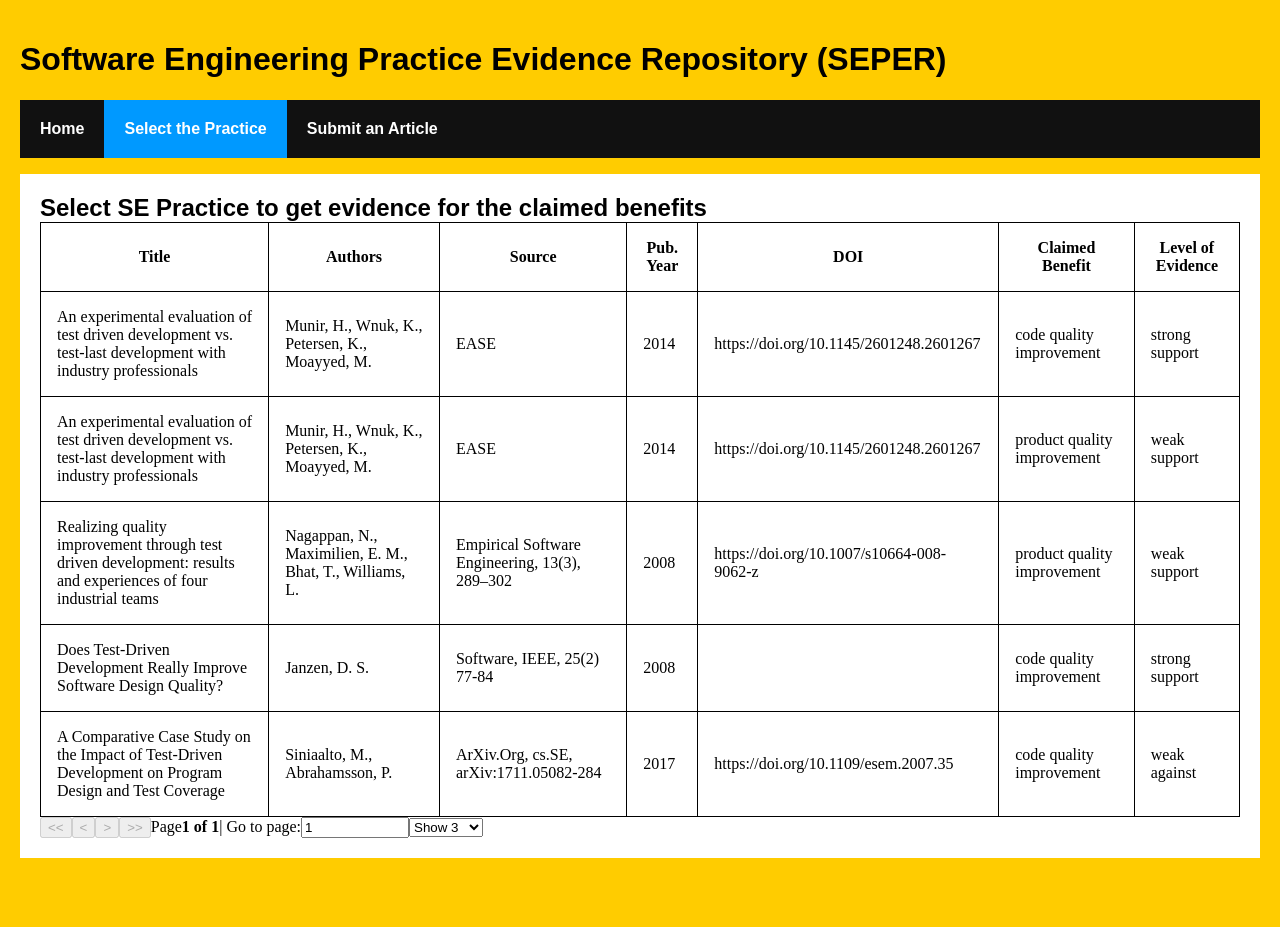
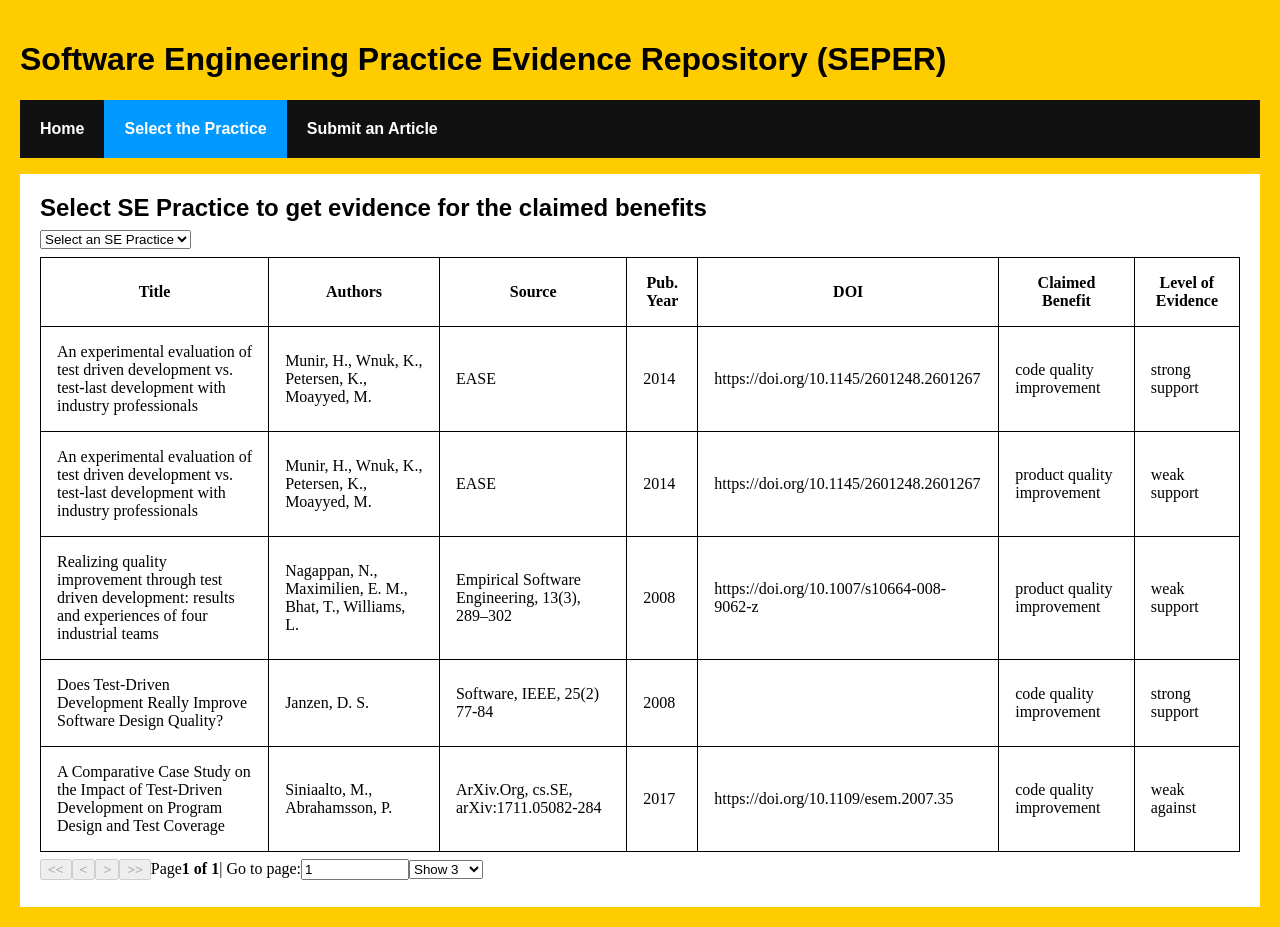
Before and after one commit to justvinny/cise_ass1a_worksheet4, a React (Create React App) app in the folder frontend/: page /SEPractice in a window 1280 px wide. Before the commit the page ends 878 px from the top, so only its background shows below. Built offline with nearby package versions, Linux system fonts and the light colour scheme.

Commit message:
added dropdown

```diff
--- a/frontend/src/components/Dropdown.js
+++ b/frontend/src/components/Dropdown.js
@@ -7,7 +7,10 @@ const optionItems = SEPractices.map((SEPractice) => (
 const Dropdown = () => {
   return (
     <div>
-      <select>{optionItems}</select>
+      <select>
+        <option value="">Select an SE Practice</option>
+        {optionItems}
+      </select>
     </div>
   );
 };
--- a/frontend/src/index.css
+++ b/frontend/src/index.css
@@ -5,6 +5,9 @@ body {
 }
 h1, h2, p, ul, li {
   font-family: sans-serif;
+}
+select {
+  margin: 8px 0px;
 }
 ul.header li {
   display: inline;
--- a/frontend/src/pages/SE-Practice.js
+++ b/frontend/src/pages/SE-Practice.js
@@ -2,11 +2,13 @@ import articles from "../dummydata/articles";
 import TableStyles from "../components/TableStyle";
 import Table from "../components/EvidenceTable";
 import TableColumns from "../components/TableColumns";
+import Dropdown from "../components/Dropdown";
 
 const SEPractice = () => {
   return (
     <div>
       <h2>Select SE Practice to get evidence for the claimed benefits</h2>
+      <Dropdown />
       <TableStyles>
         <Table data={articles} columns={TableColumns} />
       </TableStyles>
```
Also changed, not shown: frontend/src/reportWebVitals.js (deleted, +0 -13 lines), frontend/src/dummydata/SEPractices.js (renamed from frontend/src/dummydata/SEPracatices.js), frontend/src/logo.svg (deleted).
